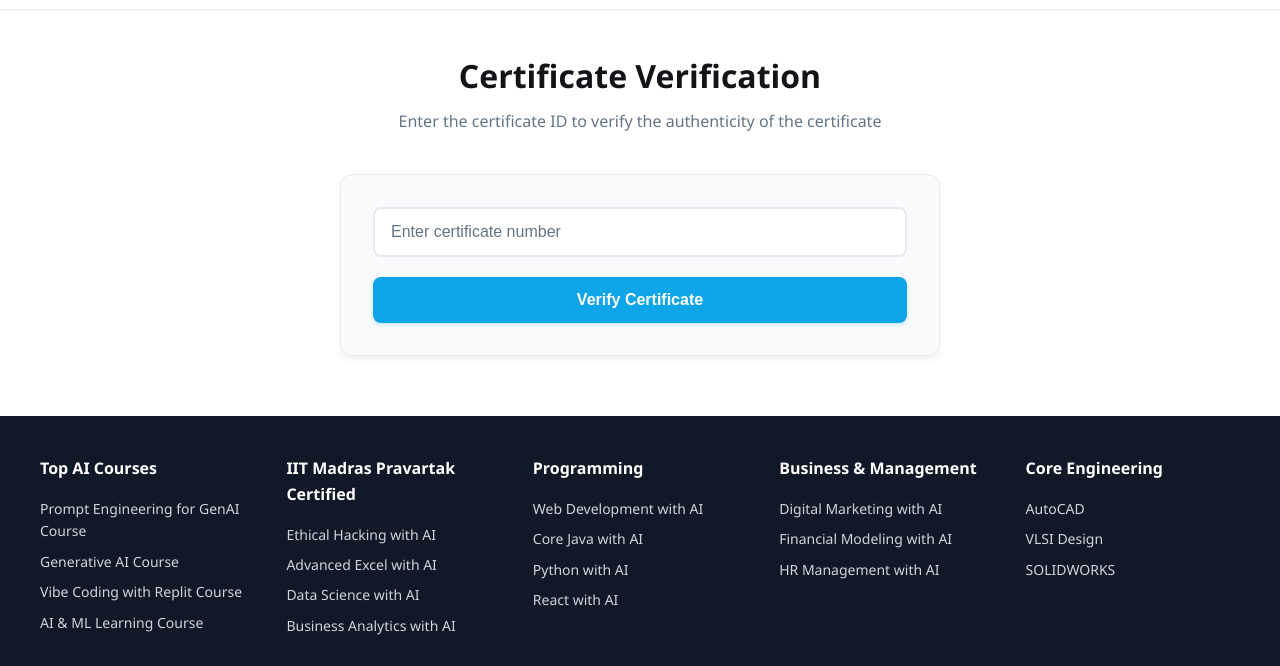
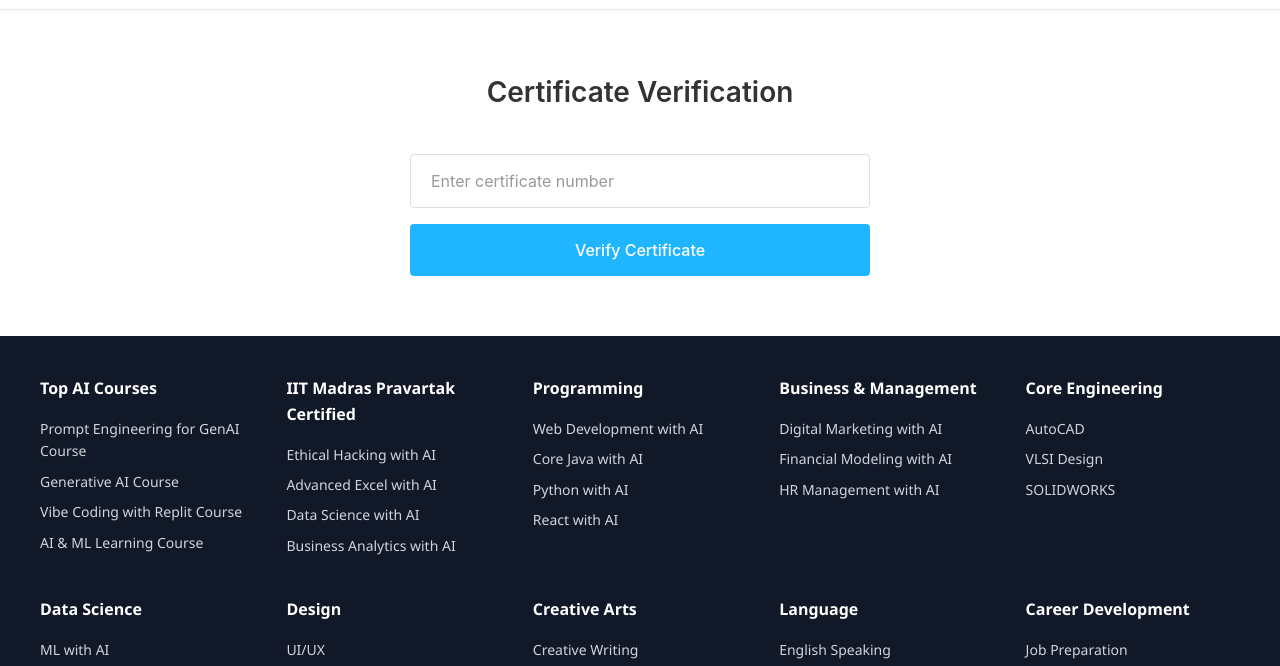
Before and after one commit to Lavishkamboj/trainings.internshala.com-verify-certificate-, a plain HTML site: page index.html in a window 1280 px wide. Shown: the part 73-739 px from the top of the page. Drawn offline with Linux system fonts and the light colour scheme.

Commit message:
Update index.html
changed style

```diff
--- a/index.html
+++ b/index.html
@@ -810,7 +810,90 @@
         margin: 20px;
       }
     }
+main {
+      max-width: 500px;
+      margin: 60px auto;
+      padding: 0 20px;
+    }
 
+    .verification-container {
+      text-align: center;
+      max-width: 500px;
+      margin: 0 auto;
+    }
+
+    h1 {
+      font-size: 28px;
+      font-weight: 600;
+      margin-bottom: 40px;
+      color: #333;
+      font-family: -apple-system, BlinkMacSystemFont, 'Segoe UI', sans-serif;
+    }
+
+    .subtitle {
+      display: none;
+    }
+
+    .verify-box {
+      background: #fff;
+      padding: 0;
+      border-radius: 0;
+      border: none;
+      margin-bottom: 32px;
+      box-shadow: none;
+    }
+
+    .input-group {
+      position: relative;
+      margin-bottom: 16px;
+    }
+
+    .verify-box input {
+      width: 100%;
+      padding: 16px 20px;
+      border: 1px solid #ddd;
+      border-radius: 4px;
+      font-size: 16px;
+      transition: border-color 0.2s ease;
+      background: #fff;
+      font-family: -apple-system, BlinkMacSystemFont, 'Segoe UI', sans-serif;
+      color: #333;
+    }
+
+    .verify-box input:focus {
+      outline: none;
+      border-color: #007bff;
+      box-shadow: none;
+    }
+
+    .verify-box input::placeholder {
+      color: #999;
+    }
+
+    .verify-box button {
+      width: 100%;
+      padding: 16px;
+      background: #1fb6ff;
+      border: none;
+      color: #fff;
+      font-weight: 500;
+      font-size: 16px;
+      border-radius: 4px;
+      cursor: pointer;
+      transition: all 0.2s ease;
+      box-shadow: none;
+      font-family: -apple-system, BlinkMacSystemFont, 'Segoe UI', sans-serif;
+    }
+
+    .verify-box button:hover {
+      background: #0ea5e9;
+      transform: none;
+      box-shadow: none;
+    }
+
+    .verify-box button:active {
+      transform: none;
+    }
     @media (max-width: 480px) {
       .brand-tag {
         font-size: 10px;
```
